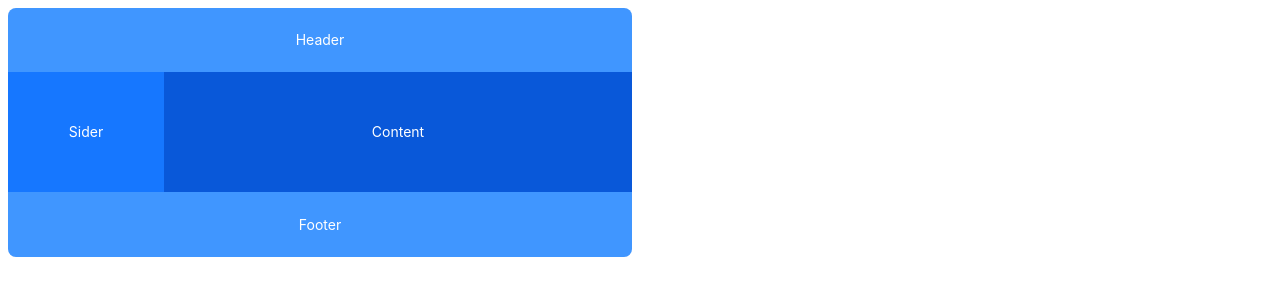
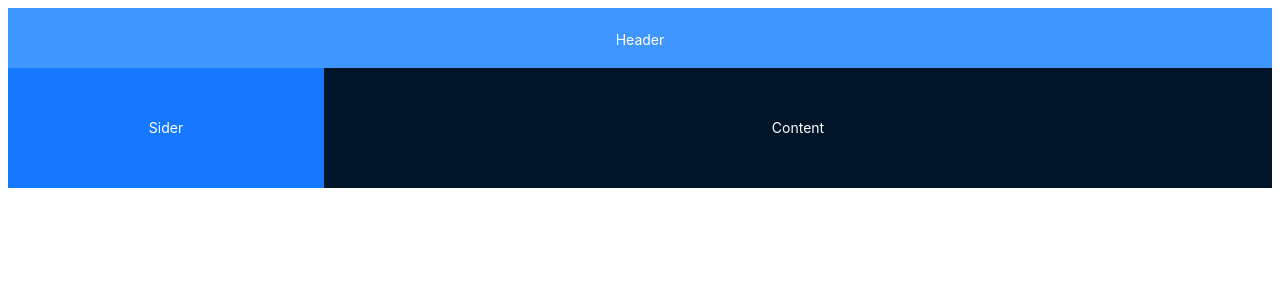
Before and after one commit to xKairus/crypto, a React (Vite) app: page / in a window 1280 px wide. Shown: the top 300 px of the page. Built offline with nearby package versions, Linux system fonts and the light colour scheme.

Commit message:
dev: add initial layout

```diff
--- a/src/App.jsx
+++ b/src/App.jsx
@@ -1,20 +1,22 @@
 import React from "react";
-import { Layout, Flex } from "antd";
-const { Header, Footer, Sider, Content } = Layout;
+import { Layout } from "antd";
+
+const { Header, Sider, Content } = Layout;
+
 const headerStyle = {
   textAlign: "center",
   color: "#fff",
-  height: 64,
+  height: 60,
   paddingInline: 48,
   lineHeight: "64px",
   backgroundColor: "#4096ff",
 };
 const contentStyle = {
   textAlign: "center",
-  minHeight: 120,
+  minHeight: "calc(100vh-60px)",
   lineHeight: "120px",
   color: "#fff",
-  backgroundColor: "#0958d9",
+  backgroundColor: "#001529",
 };
 const siderStyle = {
   textAlign: "center",
@@ -22,27 +24,16 @@
   color: "#fff",
   backgroundColor: "#1677ff",
 };
-const footerStyle = {
-  textAlign: "center",
-  color: "#fff",
-  backgroundColor: "#4096ff",
-};
-const layoutStyle = {
-  borderRadius: 8,
-  overflow: "hidden",
-  width: "calc(50% - 8px)",
-  maxWidth: "calc(50% - 8px)",
-};
+
 const App = () => (
-  <Layout style={layoutStyle}>
-    <Header style={headerStyle}>Header</Header>
+  <Layout>
+    <Layout.Header style={headerStyle}>Header</Layout.Header>
     <Layout>
-      <Sider width="25%" style={siderStyle}>
+      <Layout.Sider width="25%" style={siderStyle}>
         Sider
-      </Sider>
-      <Content style={contentStyle}>Content</Content>
+      </Layout.Sider>
+      <Layout.Content style={contentStyle}>Content</Layout.Content>
     </Layout>
-    <Footer style={footerStyle}>Footer</Footer>
   </Layout>
 );
 export default App;
```
